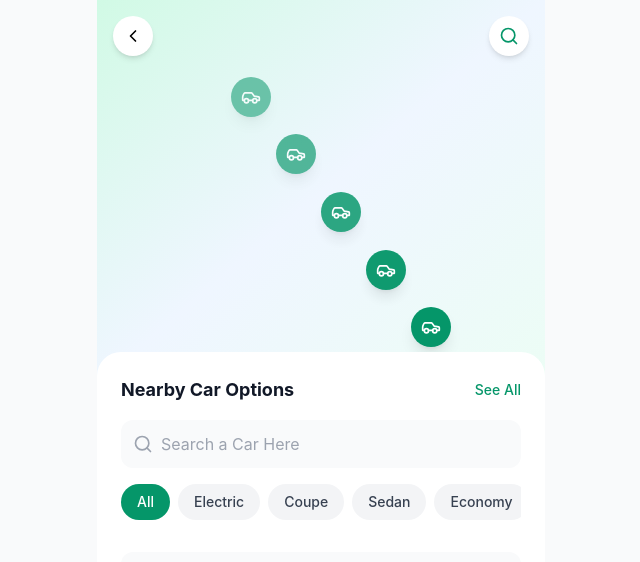
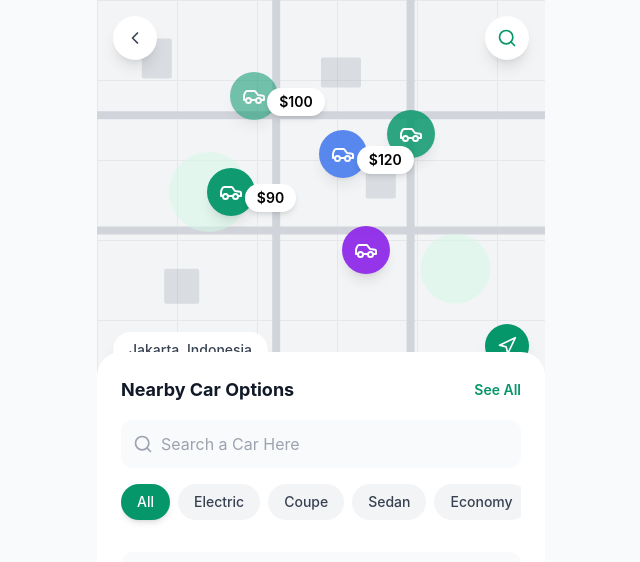
Before and after one commit to Timchin-cpu/rent, a React (Create React App) app: page / in a window 1280 px wide. Both pictures are taken after a click on the button "Search". Shown: the top 562 px of the page, without its empty margins (319-959 px from the left). Built offline with nearby package versions, Linux system fonts and the light colour scheme; grey boxes are pictures that could not be loaded; the HTML template or start-up script is replaced by a standard one.

Commit message:
Update MapPage.js

```diff
--- a/src/components/MapPage.js
+++ b/src/components/MapPage.js
@@ -1,5 +1,5 @@
 import React, { useState } from 'react';
-import { ChevronLeft, Search, Car as CarIcon } from 'lucide-react';
+import { ChevronLeft, Search, Car as CarIcon, Navigation } from 'lucide-react';
 import CarListItem from './CarListItem';
 import BottomNavigation from './BottomNavigation';
 import { carTypes } from '../data/fakeCars';
@@ -14,37 +14,96 @@ function MapPage({ setCurrentView, handleCarSelect, cars }) {
     return matchesSearch && matchesType;
   });
 
+  // Позиции меток на карте
+  const carMarkers = [
+    { top: '25%', left: '35%', color: 'bg-emerald-600' },
+    { top: '40%', left: '55%', color: 'bg-blue-600' },
+    { top: '50%', left: '30%', color: 'bg-emerald-600' },
+    { top: '65%', left: '60%', color: 'bg-purple-600' },
+    { top: '35%', left: '70%', color: 'bg-emerald-600' },
+  ];
+
   return (
     <div className="min-h-screen bg-gray-100 pb-20">
       {/* Map Area */}
-      <div className="relative h-96 bg-gradient-to-br from-emerald-100 via-blue-50 to-emerald-50">
+      <div className="relative h-96 bg-gray-100 overflow-hidden">
+        {/* Map Background with Streets */}
+        <div className="absolute inset-0 bg-white">
+          {/* Grid pattern for streets */}
+          <svg className="w-full h-full" xmlns="http://www.w3.org/2000/svg">
+            <defs>
+              <pattern id="grid" width="80" height="80" patternUnits="userSpaceOnUse">
+                <rect width="80" height="80" fill="#f3f4f6"/>
+                <path d="M 80 0 L 0 0 0 80" fill="none" stroke="#e5e7eb" strokeWidth="2"/>
+              </pattern>
+            </defs>
+            <rect width="100%" height="100%" fill="url(#grid)" />
+
+            {/* Main roads */}
+            <line x1="0" y1="30%" x2="100%" y2="30%" stroke="#d1d5db" strokeWidth="8" />
+            <line x1="0" y1="60%" x2="100%" y2="60%" stroke="#d1d5db" strokeWidth="8" />
+            <line x1="40%" y1="0" x2="40%" y2="100%" stroke="#d1d5db" strokeWidth="8" />
+            <line x1="70%" y1="0" x2="70%" y2="100%" stroke="#d1d5db" strokeWidth="8" />
+
+            {/* Parks/Green areas */}
+            <circle cx="25%" cy="50%" r="40" fill="#d1fae5" opacity="0.5" />
+            <circle cx="80%" cy="70%" r="35" fill="#d1fae5" opacity="0.5" />
+
+            {/* Buildings */}
+            <rect x="10%" y="10%" width="30" height="40" fill="#9ca3af" opacity="0.3" rx="2"/>
+            <rect x="50%" y="15%" width="40" height="30" fill="#9ca3af" opacity="0.3" rx="2"/>
+            <rect x="15%" y="70%" width="35" height="35" fill="#9ca3af" opacity="0.3" rx="2"/>
+            <rect x="60%" y="40%" width="30" height="45" fill="#9ca3af" opacity="0.3" rx="2"/>
+          </svg>
+
+          {/* Car Markers */}
+          {carMarkers.map((marker, i) => (
+            <div
+              key={i}
+              className={`absolute ${marker.color} w-12 h-12 rounded-full flex items-center justify-center text-white shadow-lg transform -translate-x-1/2 -translate-y-1/2 animate-pulse cursor-pointer hover:scale-110 transition-transform`}
+              style={{
+                top: marker.top,
+                left: marker.left,
+                animationDelay: `${i * 0.3}s`,
+                zIndex: 5
+              }}
+            >
+              <CarIcon className="w-6 h-6" />
+            </div>
+          ))}
+
+          {/* Price tags on some markers */}
+          <div className="absolute bg-white px-3 py-1 rounded-full shadow-md text-sm font-semibold" style={{ top: '23%', left: '38%', zIndex: 6 }}>
+            $100
+          </div>
+          <div className="absolute bg-white px-3 py-1 rounded-full shadow-md text-sm font-semibold" style={{ top: '38%', left: '58%', zIndex: 6 }}>
+            $120
+          </div>
+          <div className="absolute bg-white px-3 py-1 rounded-full shadow-md text-sm font-semibold" style={{ top: '48%', left: '33%', zIndex: 6 }}>
+            $90
+          </div>
+        </div>
+
+        {/* Controls */}
         <button
           onClick={() => setCurrentView('home')}
-          className="absolute top-4 left-4 w-10 h-10 bg-white rounded-full flex items-center justify-center shadow-md z-10"
+          className="absolute top-4 left-4 w-11 h-11 bg-white rounded-full flex items-center justify-center shadow-lg z-10 hover:bg-gray-50 transition-colors"
         >
-          <ChevronLeft className="w-5 h-5" />
+          <ChevronLeft className="w-5 h-5 text-gray-700" />
         </button>
-        <button className="absolute top-4 right-4 w-10 h-10 bg-white rounded-full flex items-center justify-center shadow-md z-10">
+
+        <button className="absolute top-4 right-4 w-11 h-11 bg-white rounded-full flex items-center justify-center shadow-lg z-10 hover:bg-gray-50 transition-colors">
           <Search className="w-5 h-5 text-emerald-600" />
         </button>
 
-        {/* Fake Map Markers */}
-        <div className="absolute inset-0 flex items-center justify-center">
-          <div className="relative w-full h-full">
-            {[...Array(5)].map((_, i) => (
-              <div
-                key={i}
-                className="absolute w-10 h-10 bg-emerald-600 rounded-full flex items-center justify-center text-white shadow-lg animate-pulse"
-                style={{
-                  top: `${20 + i * 15}%`,
-                  left: `${30 + i * 10}%`,
-                  animationDelay: `${i * 0.2}s`
-                }}
-              >
-                <CarIcon className="w-5 h-5" />
-              </div>
-            ))}
-          </div>
+        {/* Location button */}
+        <button className="absolute bottom-4 right-4 w-11 h-11 bg-emerald-600 rounded-full flex items-center justify-center shadow-lg z-10 hover:bg-emerald-700 transition-colors">
+          <Navigation className="w-5 h-5 text-white" />
+        </button>
+
+        {/* Map info */}
+        <div className="absolute bottom-4 left-4 bg-white px-4 py-2 rounded-full shadow-lg z-10">
+          <p className="text-sm font-medium text-gray-700">Jakarta, Indonesia</p>
         </div>
       </div>
 
@@ -52,7 +111,7 @@ function MapPage({ setCurrentView, handleCarSelect, cars }) {
       <div className="bg-white rounded-t-3xl -mt-8 relative z-10 p-6">
         <div className="flex justify-between items-center mb-4">
           <h2 className="text-lg font-bold text-gray-900">Nearby Car Options</h2>
-          <button className="text-emerald-600 text-sm font-medium">See All</button>
+          <button className="text-emerald-600 text-sm font-semibold">See All</button>
         </div>
 
         {/* Search Bar */}
@@ -63,7 +122,7 @@ function MapPage({ setCurrentView, handleCarSelect, cars }) {
             placeholder="Search a Car Here"
             value={searchQuery}
             onChange={(e) => setSearchQuery(e.target.value)}
-            className="w-full pl-10 pr-4 py-3 bg-gray-50 rounded-xl outline-none focus:ring-2 focus:ring-emerald-600"
+            className="w-full pl-10 pr-4 py-3 bg-gray-50 rounded-xl outline-none focus:ring-2 focus:ring-emerald-600 transition-all"
           />
         </div>
 
@@ -71,8 +130,8 @@ function MapPage({ setCurrentView, handleCarSelect, cars }) {
         <div className="flex gap-2 overflow-x-auto pb-4 mb-4 scrollbar-hide">
           <button
             onClick={() => setSelectedType('All')}
-            className={`px-4 py-2 rounded-full text-sm font-medium whitespace-nowrap ${
-              selectedType === 'All' ? 'bg-emerald-600 text-white' : 'bg-gray-100 text-gray-700'
+            className={`px-4 py-2 rounded-full text-sm font-medium whitespace-nowrap transition-all ${
+              selectedType === 'All' ? 'bg-emerald-600 text-white shadow-md' : 'bg-gray-100 text-gray-700'
             }`}
           >
             All
@@ -81,8 +140,8 @@ function MapPage({ setCurrentView, handleCarSelect, cars }) {
             <button
               key={type}
               onClick={() => setSelectedType(type)}
-              className={`px-4 py-2 rounded-full text-sm font-medium whitespace-nowrap ${
-                selectedType === type ? 'bg-emerald-600 text-white' : 'bg-gray-100 text-gray-700'
+              className={`px-4 py-2 rounded-full text-sm font-medium whitespace-nowrap transition-all ${
+                selectedType === type ? 'bg-emerald-600 text-white shadow-md' : 'bg-gray-100 text-gray-700'
               }`}
             >
               {type}
```
